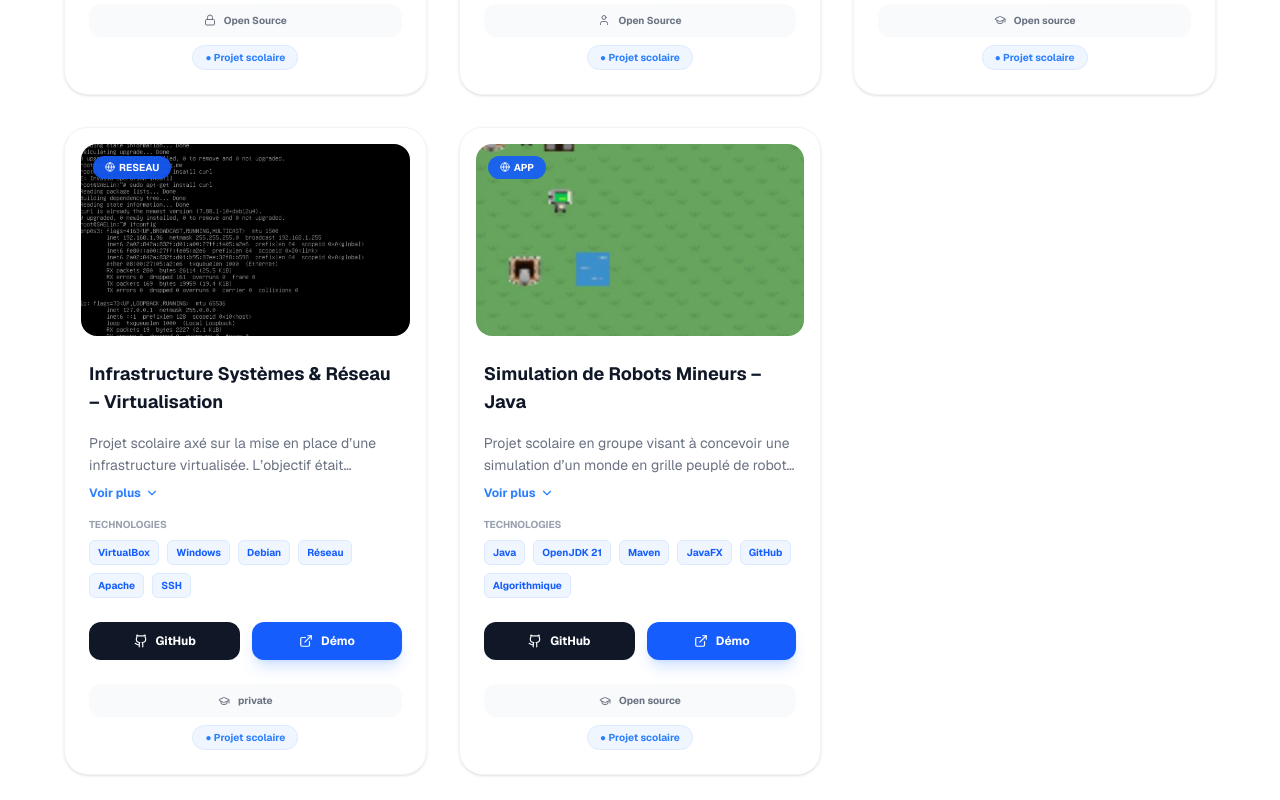
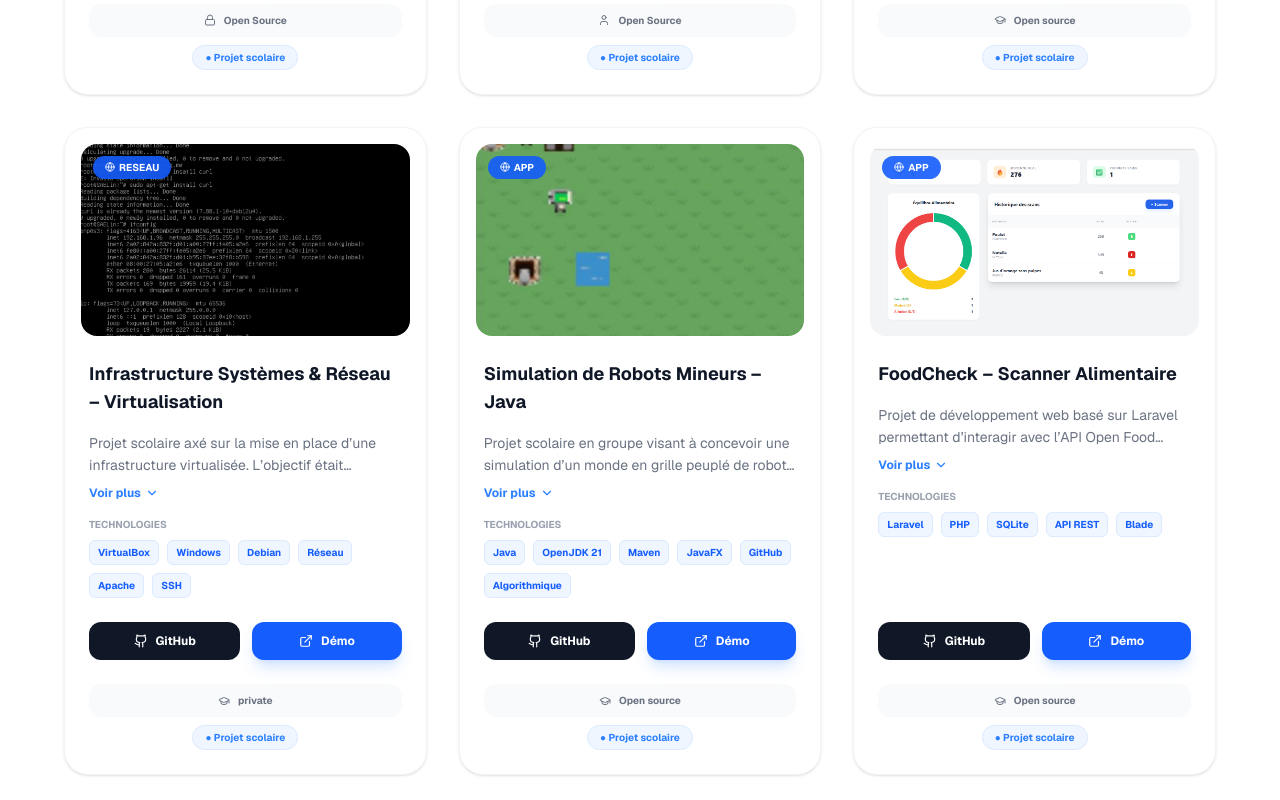
Before and after one commit to Nathan-14-05/PortfolioBTS, a Next.js app: page /PortfolioBTS/ in a window 1280 px wide. Shown: the part 1400-2200 px from the top of the page. Built offline with nearby package versions, Linux system fonts and the light colour scheme.

Commit message:
Ajout des modifications FoodCheck

```diff
--- a/src/components/Projects.tsx
+++ b/src/components/Projects.tsx
@@ -61,6 +61,17 @@ const projectsData = [
     tags: ["Java", "OpenJDK 21", "Maven", "JavaFX", "GitHub", "Algorithmique"],
     image: "projects/robot-mineurs.png",
     links: { github: "https://github.com/BoujuMaxime/SAE-2.01-02", demo: "#" }
+  },
+  {
+    title: "FoodCheck – Scanner Alimentaire",
+    category: "app",
+    type: "Projet scolaire",
+    status: "Open source",
+    statusIcon: <GraduationCap size={12} />,
+    description: "Projet de développement web basé sur Laravel permettant d’interagir avec l’API Open Food Facts. L’application récupère automatiquement les informations d’un produit à partir de son code-barres et permet à l’utilisateur de constituer sa propre base de produits.",
+    tags: ["Laravel", "PHP", "SQLite", "API REST", "Blade"],
+    image: "projects/food-check.png",
+    links: { github: "https://github.com/Nathan-14-05/food-check-app", demo: "#" }
   },
 ];
 
```
